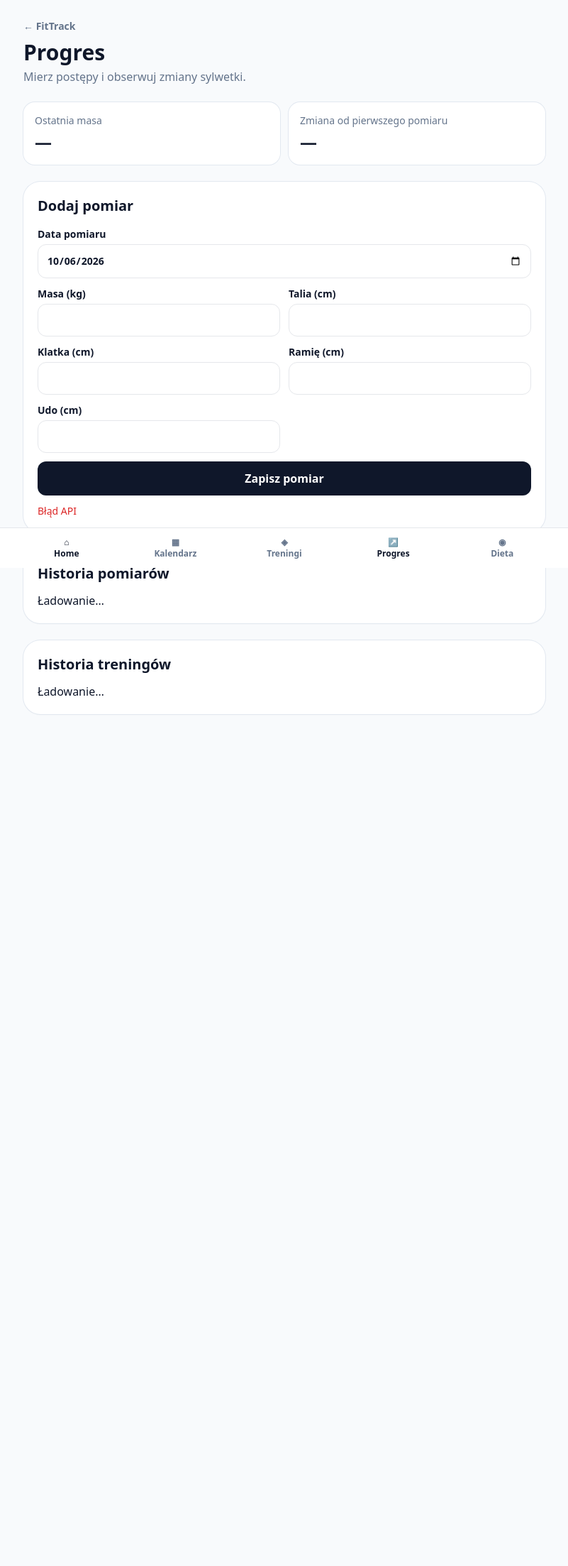
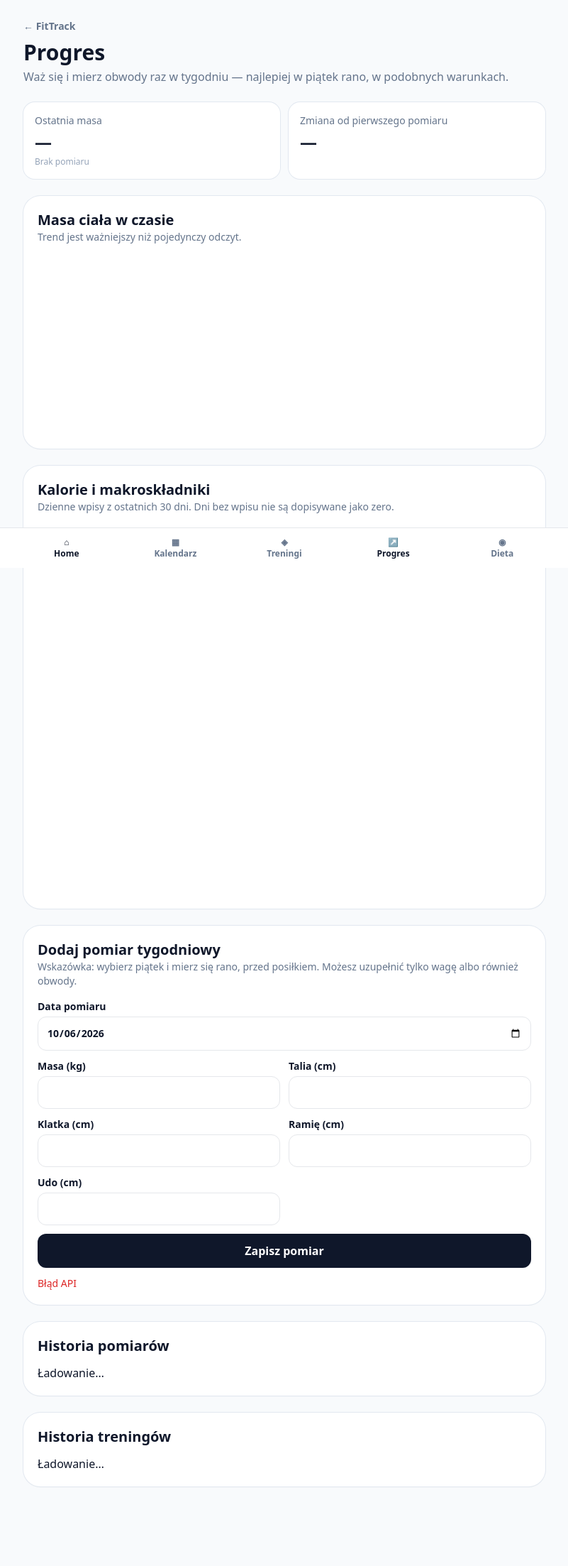
Before and after one commit to OnAir76/FitTrack, a PHP site: page /progress.php in a window 1280 px wide. Shown: the whole page at 71% size, without its empty margins (239-1040 px from the left). Before the commit the page ends 1007 px from the top, so only its background shows below. Run offline with PHP 8.4, Linux system fonts and the light colour scheme; a map, chart or similar area stays blank; some libraries are stand-ins or nearby versions.

Commit message:
Add progress charts and weekly measurement guidance

```diff
--- a/progress.php
+++ b/progress.php
@@ -1,14 +1,21 @@
 <!doctype html>
-<html lang="pl"><head><meta charset="utf-8"><meta name="viewport" content="width=device-width,initial-scale=1,viewport-fit=cover"><meta name="theme-color" content="#0f172a"><link rel="manifest" href="/trainingapp/public/manifest.json"><script src="https://cdn.tailwindcss.com"></script><link rel="stylesheet" href="/trainingapp/public/css/app.css"><title>FitTrack — Progres</title></head>
-<body class="bg-slate-50 text-slate-900"><main class="mx-auto max-w-3xl px-4 pb-28 pt-6 space-y-6"><header><a class="text-sm font-bold text-slate-500" href="/trainingapp/">← FitTrack</a><h1 class="mt-2 text-3xl font-black">Progres</h1><p class="mt-1 text-slate-500">Mierz postępy i obserwuj zmiany sylwetki.</p></header>
-<section class="grid grid-cols-2 gap-3"><div class="rounded-2xl bg-white p-4 ring-1 ring-slate-200"><p class="text-sm text-slate-500">Ostatnia masa</p><p id="latestWeight" class="mt-1 text-2xl font-black">—</p></div><div class="rounded-2xl bg-white p-4 ring-1 ring-slate-200"><p class="text-sm text-slate-500">Zmiana od pierwszego pomiaru</p><p id="weightChange" class="mt-1 text-2xl font-black">—</p></div></section>
-<section class="rounded-3xl bg-white p-5 shadow-sm ring-1 ring-slate-200 space-y-4"><h2 class="text-xl font-bold">Dodaj pomiar</h2><form id="form" class="grid grid-cols-2 gap-3"><label class="col-span-2 text-sm font-semibold">Data pomiaru<input name="measurement_date" type="date" required class="mt-1 w-full rounded-xl border p-3"></label><label class="text-sm font-semibold">Masa (kg)<input name="weight_kg" type="number" min="0" step="0.1" class="mt-1 w-full rounded-xl border p-3"></label><label class="text-sm font-semibold">Talia (cm)<input name="waist_cm" type="number" min="0" step="0.1" class="mt-1 w-full rounded-xl border p-3"></label><label class="text-sm font-semibold">Klatka (cm)<input name="chest_cm" type="number" min="0" step="0.1" class="mt-1 w-full rounded-xl border p-3"></label><label class="text-sm font-semibold">Ramię (cm)<input name="arm_cm" type="number" min="0" step="0.1" class="mt-1 w-full rounded-xl border p-3"></label><label class="text-sm font-semibold">Udo (cm)<input name="thigh_cm" type="number" min="0" step="0.1" class="mt-1 w-full rounded-xl border p-3"></label><button class="col-span-2 rounded-xl bg-slate-900 p-3 font-bold text-white">Zapisz pomiar</button><p id="notice" class="col-span-2 text-sm"></p></form></section>
-<section class="rounded-3xl bg-white p-5 shadow-sm ring-1 ring-slate-200 space-y-3"><h2 class="text-xl font-bold">Historia pomiarów</h2><div id="history" class="space-y-3">Ładowanie…</div></section>
-<section class="rounded-3xl bg-white p-5 shadow-sm ring-1 ring-slate-200 space-y-3"><h2 class="text-xl font-bold">Historia treningów</h2><div id="sessions" class="space-y-3">Ładowanie…</div></section></main>
+<html lang="pl"><head><meta charset="utf-8"><meta name="viewport" content="width=device-width,initial-scale=1,viewport-fit=cover"><meta name="theme-color" content="#0f172a"><link rel="manifest" href="/trainingapp/public/manifest.json"><script src="https://cdn.tailwindcss.com"></script><script src="https://cdn.jsdelivr.net/npm/chart.js"></script><link rel="stylesheet" href="/trainingapp/public/css/app.css"><title>FitTrack — Progres</title></head>
+<body class="bg-slate-50 text-slate-900"><main class="mx-auto max-w-3xl px-4 pb-28 pt-6 space-y-6"><header><a class="text-sm font-bold text-slate-500" href="/trainingapp/">← FitTrack</a><h1 class="mt-2 text-3xl font-black">Progres</h1><p class="mt-1 text-slate-500">Waż się i mierz obwody raz w tygodniu — najlepiej w piątek rano, w podobnych warunkach.</p></header>
+<section class="grid grid-cols-2 gap-3"><div class="rounded-2xl bg-white p-4 ring-1 ring-slate-200"><p class="text-sm text-slate-500">Ostatnia masa</p><p id="latestWeight" class="mt-1 text-2xl font-black">—</p><p id="lastWeighDate" class="mt-1 text-xs text-slate-400">Brak pomiaru</p></div><div class="rounded-2xl bg-white p-4 ring-1 ring-slate-200"><p class="text-sm text-slate-500">Zmiana od pierwszego pomiaru</p><p id="weightChange" class="mt-1 text-2xl font-black">—</p></div></section>
+<section class="rounded-3xl bg-white p-5 shadow-sm ring-1 ring-slate-200 space-y-3"><div><h2 class="text-xl font-bold">Masa ciała w czasie</h2><p class="text-sm text-slate-500">Trend jest ważniejszy niż pojedynczy odczyt.</p></div><div class="relative h-64"><canvas id="weightChart"></canvas></div></section>
+<section class="rounded-3xl bg-white p-5 shadow-sm ring-1 ring-slate-200 space-y-3"><div><h2 class="text-xl font-bold">Kalorie i makroskładniki</h2><p class="text-sm text-slate-500">Dzienne wpisy z ostatnich 30 dni. Dni bez wpisu nie są dopisywane jako zero.</p></div><div class="relative h-64"><canvas id="calorieChart"></canvas></div><div class="relative h-64"><canvas id="macroChart"></canvas></div></section>
+<section class="rounded-3xl bg-white p-5 shadow-sm ring-1 ring-slate-200 space-y-4"><div><h2 class="text-xl font-bold">Dodaj pomiar tygodniowy</h2><p class="text-sm text-slate-500">Wskazówka: wybierz piątek i mierz się rano, przed posiłkiem. Możesz uzupełnić tylko wagę albo również obwody.</p></div><form id="form" class="grid grid-cols-2 gap-3"><label class="col-span-2 text-sm font-semibold">Data pomiaru<input name="measurement_date" type="date" required class="mt-1 w-full rounded-xl border p-3"></label><label class="text-sm font-semibold">Masa (kg)<input name="weight_kg" type="number" min="0" step="0.1" class="mt-1 w-full rounded-xl border p-3"></label><label class="text-sm font-semibold">Talia (cm)<input name="waist_cm" type="number" min="0" step="0.1" class="mt-1 w-full rounded-xl border p-3"></label><label class="text-sm font-semibold">Klatka (cm)<input name="chest_cm" type="number" min="0" step="0.1" class="mt-1 w-full rounded-xl border p-3"></label><label class="text-sm font-semibold">Ramię (cm)<input name="arm_cm" type="number" min="0" step="0.1" class="mt-1 w-full rounded-xl border p-3"></label><label class="text-sm font-semibold">Udo (cm)<input name="thigh_cm" type="number" min="0" step="0.1" class="mt-1 w-full rounded-xl border p-3"></label><button class="col-span-2 rounded-xl bg-slate-900 p-3 font-bold text-white">Zapisz pomiar</button><p id="notice" class="col-span-2 text-sm"></p></form></section>
+<section class="rounded-3xl bg-white p-5 shadow-sm ring-1 ring-slate-200 space-y-3"><h2 class="text-xl font-bold">Historia pomiarów</h2><div id="history" class="space-y-3">Ładowanie…</div></section><section class="rounded-3xl bg-white p-5 shadow-sm ring-1 ring-slate-200 space-y-3"><h2 class="text-xl font-bold">Historia treningów</h2><div id="sessions" class="space-y-3">Ładowanie…</div></section></main>
 <nav class="fixed inset-x-0 bottom-0 z-40 border-t bg-white/95 backdrop-blur"><div class="mx-auto grid max-w-3xl grid-cols-5 text-center text-xs font-bold"><a class="p-3" href="/trainingapp/">⌂<br>Home</a><a class="p-3 text-slate-500" href="/trainingapp/calendar.php">▦<br>Kalendarz</a><a class="p-3 text-slate-500" href="/trainingapp/workouts.php">◈<br>Treningi</a><a class="p-3" href="/trainingapp/progress.php">↗<br>Progres</a><a class="p-3 text-slate-500" href="/trainingapp/nutrition.php">◉<br>Dieta</a></div></nav>
 <script>
-const API='/trainingapp/api';const esc=s=>String(s??'').replace(/[&<>"']/g,c=>({'&':'&amp;','<':'&lt;','>':'&gt;','"':'&quot;',"'":'&#39;'}[c]));async function api(p,o={}){const r=await fetch(API+'/'+p,{headers:{'Content-Type':'application/json'},...o});const d=await r.json().catch(()=>({}));if(!r.ok)throw Error(d.error||'Błąd API');return d}const now=new Date(),pad=n=>String(n).padStart(2,'0');document.querySelector('[name=measurement_date]').value=now.getFullYear()+'-'+pad(now.getMonth()+1)+'-'+pad(now.getDate());
-async function load(){const [measurements,sessions]=await Promise.all([api('measurements'),api('workout-sessions?limit=30')]);const weights=measurements.filter(x=>x.weight_kg!==null&&x.weight_kg!=='').slice().sort((a,b)=>a.measurement_date.localeCompare(b.measurement_date));document.querySelector('#latestWeight').textContent=weights.length?Number(weights[weights.length-1].weight_kg).toFixed(1)+' kg':'—';if(weights.length>1){const delta=Number(weights[weights.length-1].weight_kg)-Number(weights[0].weight_kg);document.querySelector('#weightChange').textContent=(delta>0?'+':'')+delta.toFixed(1)+' kg';document.querySelector('#weightChange').className='mt-1 text-2xl font-black '+(delta<0?'text-emerald-700':'')}else document.querySelector('#weightChange').textContent='—';
+const API='/trainingapp/api';const esc=s=>String(s??'').replace(/[&<>"']/g,c=>({'&':'&amp;','<':'&lt;','>':'&gt;','"':'&quot;',"'":'&#39;'}[c]));async function api(p,o={}){const r=await fetch(API+'/'+p,{headers:{'Content-Type':'application/json'},...o});const d=await r.json().catch(()=>({}));if(!r.ok)throw Error(d.error||'Błąd API');return d}const now=new Date(),pad=n=>String(n).padStart(2,'0'),today=now.getFullYear()+'-'+pad(now.getMonth()+1)+'-'+pad(now.getDate());document.querySelector('[name=measurement_date]').value=today;
+let weightChart=null,calorieChart=null,macroChart=null;
+function makeChart(id,config,old){if(old)old.destroy();return new Chart(document.getElementById(id),config)}
+function chartOptions(yTitle){return {responsive:true,maintainAspectRatio:false,interaction:{mode:'index',intersect:false},plugins:{legend:{position:'bottom'}},scales:{x:{ticks:{maxTicksLimit:8}},y:{beginAtZero:false,title:{display:true,text:yTitle}}}}}
+async function load(){const [measurements,sessions,nutrition]=await Promise.all([api('measurements'),api('workout-sessions?limit=30'),api('nutrition?from='+new Date(now.getTime()-29*86400000).getFullYear()+'-'+pad(new Date(now.getTime()-29*86400000).getMonth()+1)+'-'+pad(new Date(now.getTime()-29*86400000).getDate())+'&to='+today)]);const weights=measurements.filter(x=>x.weight_kg!==null&&x.weight_kg!=='').slice().sort((a,b)=>a.measurement_date.localeCompare(b.measurement_date));document.querySelector('#latestWeight').textContent=weights.length?Number(weights[weights.length-1].weight_kg).toFixed(1)+' kg':'—';document.querySelector('#lastWeighDate').textContent=weights.length?'Ostatni pomiar: '+weights[weights.length-1].measurement_date:'Dodaj pierwszy pomiar';if(weights.length>1){const delta=Number(weights[weights.length-1].weight_kg)-Number(weights[0].weight_kg);document.querySelector('#weightChange').textContent=(delta>0?'+':'')+delta.toFixed(1)+' kg';document.querySelector('#weightChange').className='mt-1 text-2xl font-black '+(delta<0?'text-emerald-700':delta>0?'text-rose-600':'')}else document.querySelector('#weightChange').textContent='—';
+weightChart=makeChart('weightChart',{type:'line',data:{labels:weights.map(x=>x.measurement_date),datasets:[{label:'Masa (kg)',data:weights.map(x=>Number(x.weight_kg)),tension:.25,spanGaps:true}]},options:chartOptions('kg')},weightChart);
+const food=nutrition.slice().sort((a,b)=>a.entry_date.localeCompare(b.entry_date));calorieChart=makeChart('calorieChart',{type:'line',data:{labels:food.map(x=>x.entry_date),datasets:[{label:'Spożyte kcal',data:food.map(x=>Number(x.calories)||0),tension:.25},{label:'Spalone kcal (osobno)',data:food.map(x=>x.burned_calories===null?null:Number(x.burned_calories)),tension:.25}]},options:chartOptions('kcal')},calorieChart);
+macroChart=makeChart('macroChart',{type:'line',data:{labels:food.map(x=>x.entry_date),datasets:[{label:'Białko (g)',data:food.map(x=>Number(x.protein_g)||0),tension:.25},{label:'Węglowodany (g)',data:food.map(x=>Number(x.carbs_g)||0),tension:.25},{label:'Tłuszcze (g)',data:food.map(x=>Number(x.fats_g)||0),tension:.25}]},options:chartOptions('g')},macroChart);
 document.querySelector('#history').innerHTML=measurements.map(x=>'<article class="rounded-2xl border p-4"><h3 class="font-bold">'+esc(x.measurement_date)+'</h3><p class="mt-1 text-lg font-black">'+(x.weight_kg!==null?x.weight_kg+' kg':'Brak masy')+'</p><p class="text-sm text-slate-500">Talia '+(x.waist_cm??'—')+' cm · Klatka '+(x.chest_cm??'—')+' cm · Ramię '+(x.arm_cm??'—')+' cm · Udo '+(x.thigh_cm??'—')+' cm</p><button class="edit mt-2 rounded-lg border px-3 py-2 text-sm" data-date="'+x.measurement_date+'">Edytuj pomiar</button></article>').join('')||'<p class="text-slate-500">Dodaj pierwszy pomiar, aby rozpocząć śledzenie progresu.</p>';document.querySelectorAll('.edit').forEach(b=>b.onclick=()=>{const x=measurements.find(x=>x.measurement_date===b.dataset.date);for(const [k,v] of Object.entries(x)){const el=document.querySelector('[name="'+k+'"]');if(el)el.value=v??''}window.scrollTo({top:0,behavior:'smooth'})});
 document.querySelector('#sessions').innerHTML=sessions.map(x=>'<article class="rounded-2xl border p-4"><h3 class="font-bold">'+esc(x.workout_name_snapshot)+'</h3><p class="text-sm text-slate-500">'+esc(x.started_at)+' · '+(x.ended_at?'Zakończony':'W trakcie')+'</p><p class="mt-1 text-sm">'+(x.exercise_count||0)+' ćwiczeń · '+(x.set_count||0)+' serii'+(x.duration_seconds?' · '+Math.round(x.duration_seconds/60)+' min':'')+'</p><a class="mt-2 inline-flex rounded-lg border px-3 py-2 text-sm" href="/trainingapp/workout.php?session_id='+x.id+'">'+(x.ended_at?'Podgląd':'Wróć do treningu')+'</a></article>').join('')||'<p class="text-slate-500">Historia treningów pojawi się tutaj po pierwszej sesji.</p>'}
 function showError(e){const n=document.querySelector('#notice');n.textContent=e.message;n.className='col-span-2 text-sm text-red-600'}
```
